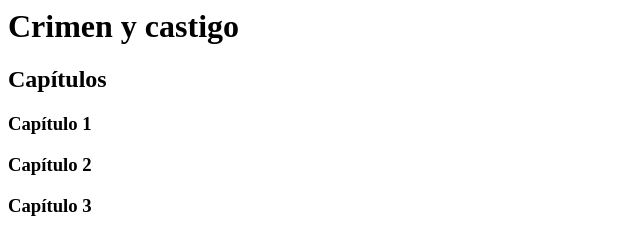
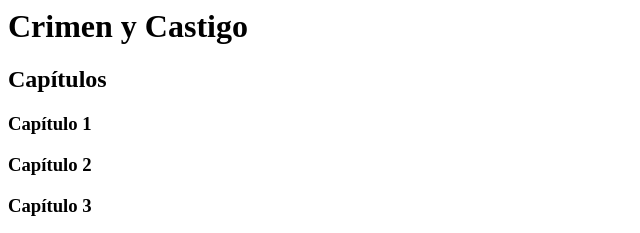
Before and after one commit to jjsrv/sesion-3-web, a plain HTML site: page index.html in a window 1280 px wide. Shown: the top 233 px of the page, 0-640 px from the left. Drawn offline with Linux system fonts and the light colour scheme.

Commit message:
Libro Crimen y Castigo con Capíitulos

```diff
--- a/index.html
+++ b/index.html
@@ -1,4 +1,4 @@
-<h1>Crimen y castigo</h1>
+<h1>Crimen y Castigo</h1>
 <h2>Capítulos</h2>
 <h3>Capítulo 1</h3>
 <h3>Capítulo 2</h3>
```
